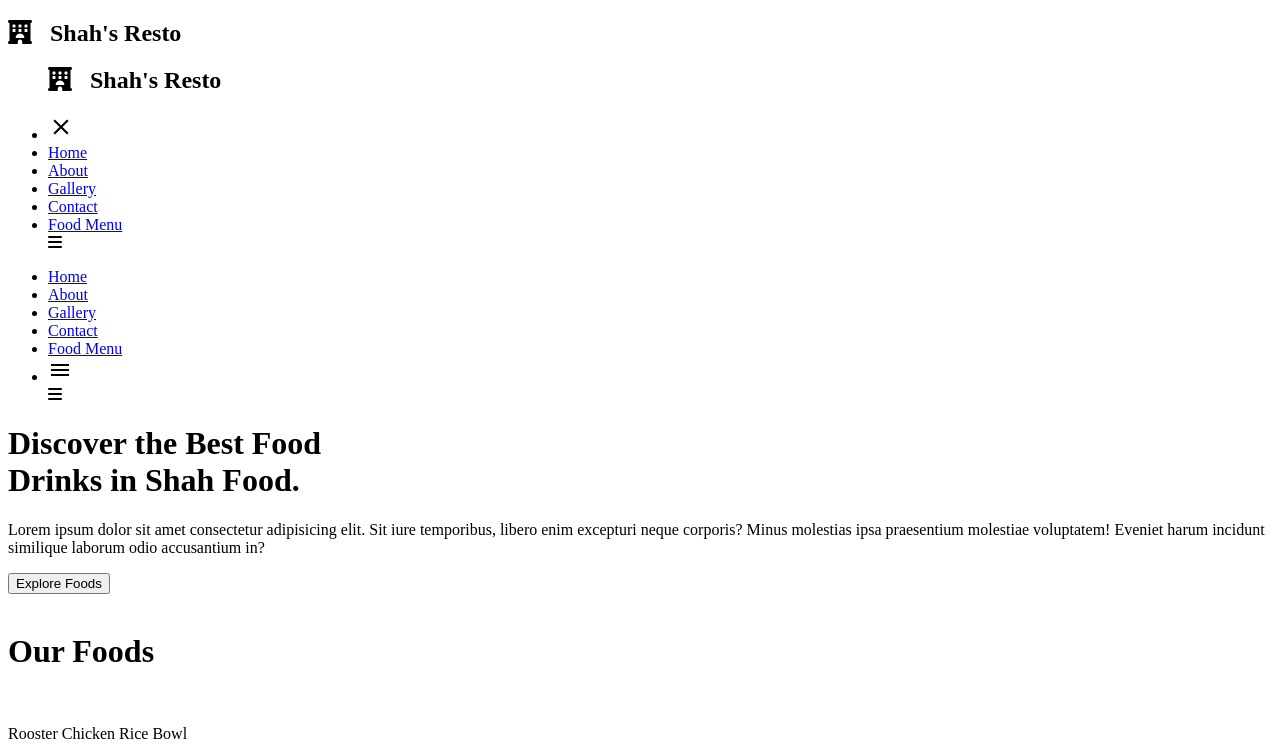
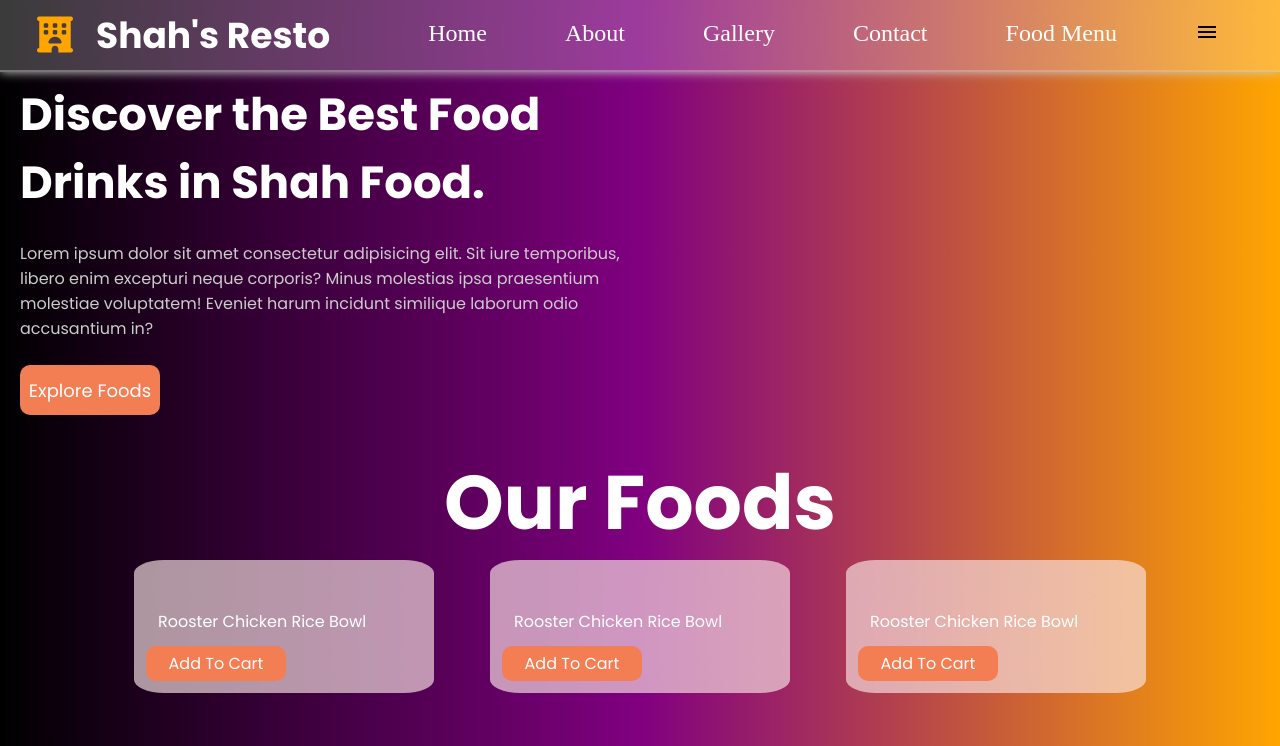
Before and after one commit to muhammadshah-45/Restaurant-Web-Internncraft, a plain HTML site: page index.html in a window 1280 px wide. Shown: the top 746 px of the page. Drawn offline with nearby package versions, Linux system fonts and the light colour scheme; a script that the page names is missing; a web font is replaced by a local one.

Commit message:
I add css file

```diff
--- a/index.html
+++ b/index.html
@@ -4,7 +4,7 @@
     <meta charset="UTF-8" />
     <meta name="viewport" content="width=device-width, initial-scale=1.0" />
     <title>Food Website</title>
-    <link rel="stylesheet" href="styles.css" />
+    <link rel="stylesheet" href="styles1.css" />
     <script
       src="https://kit.fontawesome.com/ec23f0b27f.js"
       crossorigin="anonymous"
```
